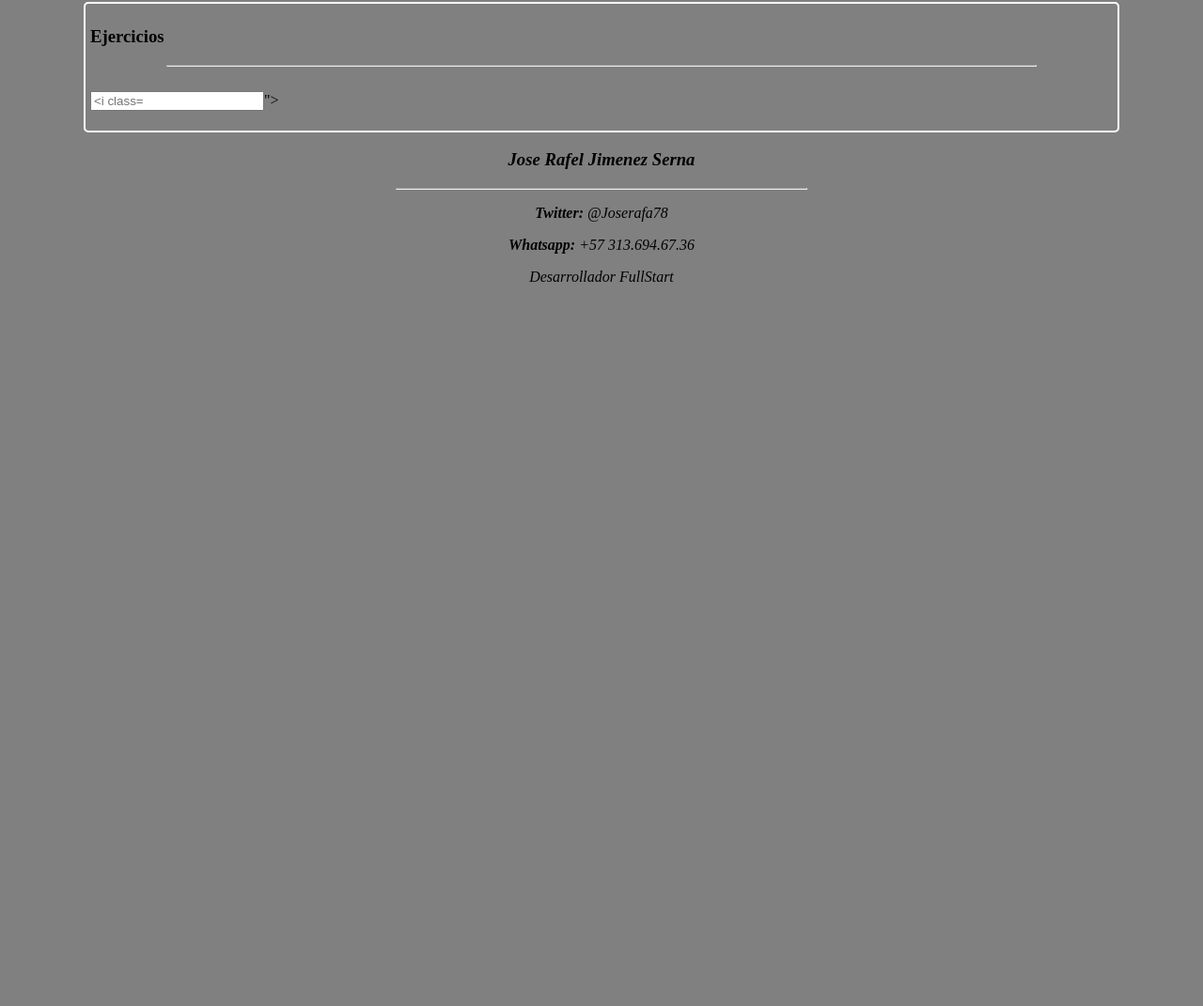
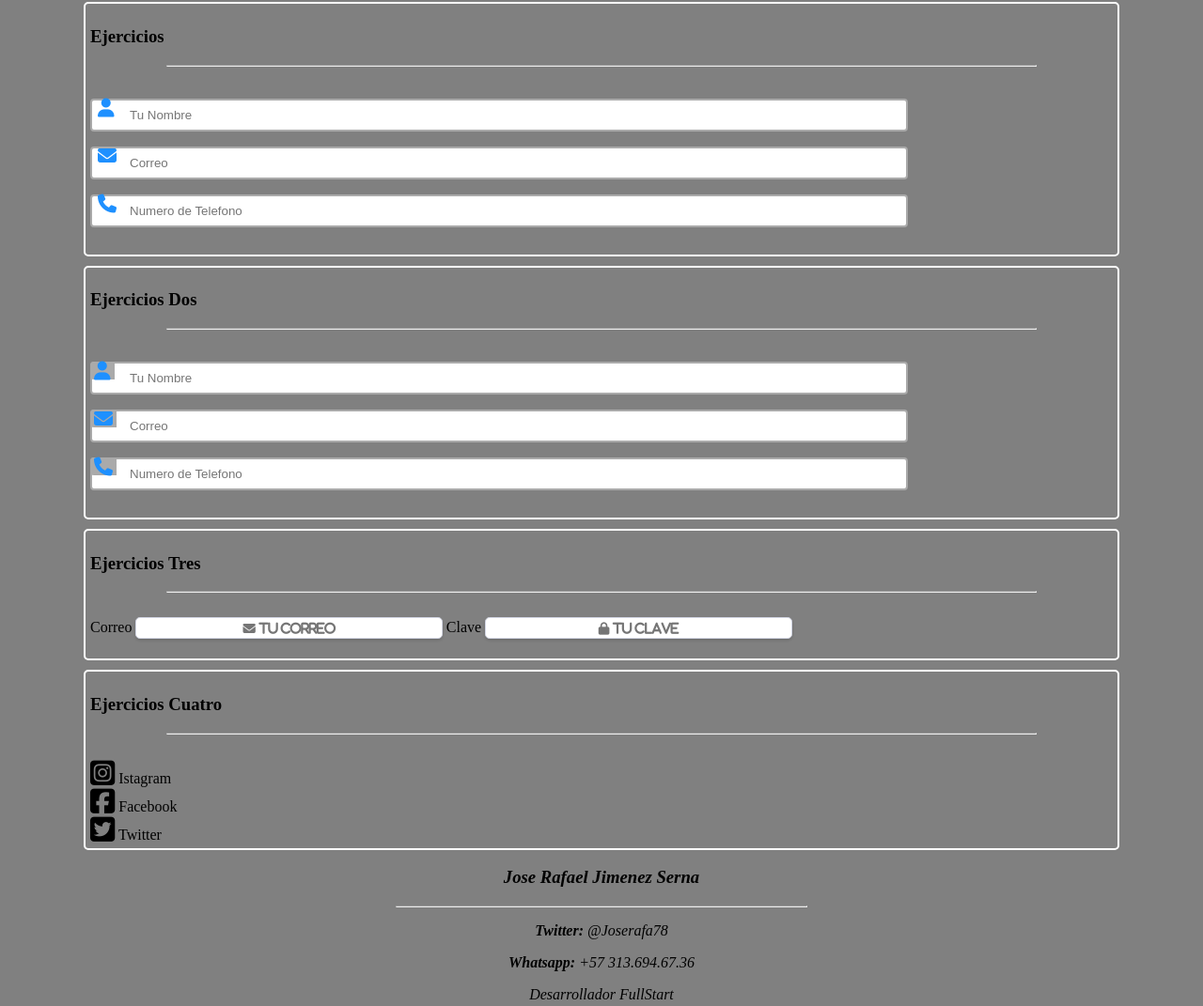
Before and after one commit to joserafa78/PseudoClases-Css, a plain HTML site: page html/iconos.html in a window 1280 px wide. Shown: the part 2447-3518 px from the top of the page at 94% size. Before the commit the page ends 2767 px from the top, so only its background shows below. Drawn offline with Linux system fonts and the light colour scheme.

Commit message:
Carge Iconos

```diff
--- a/css/CssIconos.css
+++ b/css/CssIconos.css
@@ -1,19 +1,88 @@
-.imagen{
-      width: 80%;
+.imagen {
+    width: 80%;
     height: 40vw;
     border: 2px solid blue;
     margin: 10px auto;
     border-radius: 3px;
 }
-#foto1{
+
+#foto1 {
     background-image: url(../img/fontA_1.jpg);
-    background-size:contain;
+    background-size: contain;
 }
-#foto2{
+
+#foto2 {
     background-image: url(../img/fontA_2.jpg);
-    background-size:contain;
+    background-size: contain;
 }
-#foto3{
+
+#foto3 {
     background-image: url(../img/fontA_3.jpg);
-    background-size:contain;
+    background-size: contain;
 }
+
+/*Iconos en Formulario*/
+/*ling: https://www.youtube.com/watch?v=rWjntaq4FW4 */
+input[type=text] {
+    width: 80%;
+    border: 2px solid #aaa;
+    border-radius: 4px;
+    margin: 8px 0px;
+    outline: none;
+    padding: 8px;
+    box-sizing: border-box;
+    transition: 3s;
+
+}
+
+input[type=text]:focus {
+    border-color: dodgerblue;
+    box-shadow: 0 0 8px 0 dodgerblue;
+}
+
+.inputWithIcon input[type=text] {
+    padding-left: 40px;
+}
+
+.inputWithIcon {
+    position: relative;
+}
+
+.inputWithIcon i {
+    position: absolute;
+    left: 0px;
+    top: 8px;
+    padding: 9px 8px;
+    color: #aaa;
+    transition: 3s;
+}
+
+.inputWithIcon input[type=text] + i {
+    color: dodgerblue;
+}
+
+.inputIconBg i {
+    background-color: #aaa;
+    color: #fff;
+    padding: 9px 4px;
+    border-radius: 4px 0 0 4px;
+}
+
+/*Segundo ling: https://www.youtube.com/watch?v=yKEHm-SHl98&t=316s*/
+.icono-placeholder {
+    padding: 0.25em 0.6em;
+    border-radius: 0.3rem;
+    border: 1px solid #d3d6e4;
+    text-align: center;
+    box-shadow: 0 2px 3px rgba(0 0 0 / 0.15);
+    width: 30%;
+    font-family: Fontawesome; /*Inportante escribir esto*/
+    font-weight: 1000;
+
+
+}
+.iconDiseno{
+    font-size: 30px;
+    color: black;
+
+}
--- a/html/iconos.html
+++ b/html/iconos.html
@@ -3,12 +3,14 @@
 
 <head>
     <title>Icono</title>
+     <meta name="viewport" content="width=device-width, user-scalable=no, inicial-escale=1, minium-secale=1">
     <meta name="Iconos" content="Academico">
     <meta charset="utf-8">
     <link rel="stylesheet" href="../css/CssPrincipal.css">
     <link rel="stylesheet" href="../css/CssIconos.css">
     <!-fontawesome->
         <script src="https://kit.fontawesome.com/cbc774aed7.js" crossorigin="anonymous"></script>
+
 
 </head>
 
@@ -42,7 +44,7 @@
     </div>
     <aside id="aside1">
         <h3>Paso 1</h3>
-        <p>Entra al Navegador  y coloca la direccion </p>
+        <p>Entra al Navegador y coloca la direccion </p>
         <a href="#">FontAnwesome</a>
         <hr>
         <br>
@@ -64,25 +66,96 @@
         <br>
         <div id="foto3" class="imagen"></div>
     </aside>
+
+
     <aside id="aside_iconos">
         <h3>Ejercicios</h3>
         <hr>
         <br>
-        <form action="formulario1">
-            <label for="nombre">
-                <input type="text" id="nombre" placeholder="<i class="fas fa-user"></i>">
+        <form action="form_iconos" id="form_iconos">
 
-            </label>
+            <div class="inputWithIcon">
+                <input type="text" placeholder="Tu Nombre">
+                <i class="fas fa-user fa-lg -fa-fw"></i>
+            </div>
+            <div class="inputWithIcon">
+                <input type="text" placeholder="Correo">
+                <i class="fas fa-envelope fa-lg -fa-fw"></i>
+            </div>
+            <div class="inputWithIcon">
+                <input type="text" placeholder="Numero de Telefono">
+                <i class="fas fa-phone fa-lg -fa-fw"></i>
+            </div>
 
         </form>
     </aside>
+
+    <aside id="aside_iconos">
+        <!---**********-->
+        <h3>Ejercicios Dos</h3>
+        <hr>
+        <br>
+        <form action="form_iconos2" id="form_iconos">
+<div class="inputWithIcon inputIconBg">
+                <input type="text" placeholder="Tu Nombre">
+                <i class="fas fa-user fa-lg -fa-fw"></i>
+            </div>
+            <div class="inputWithIcon inputIconBg">
+                <input type="text" placeholder="Correo">
+                <i class="fas fa-envelope fa-lg -fa-fw"></i>
+            </div>
+            <div class="inputWithIcon inputIconBg">
+                <input type="text" placeholder="Numero de Telefono">
+                <i class="fas fa-phone fa-lg -fa-fw"></i>
+            </div>
+        </form>
+    </aside>
+
+    <aside id="aside_iconos">
+        <!---**********-->
+        <h3>Ejercicios Tres</h3>
+        <hr>
+        <br>
+        <form action="form_iconos2" id="form_iconos">
+
+            <div >
+              <label for="">Correo</label>
+                <input type="email" placeholder="&#xf0e0; Tu Correo" class="icono-placeholder">
+               <label for="">Clave</label>
+                <input type="password" placeholder="&#xf023; Tu Clave" class="icono-placeholder">
+
+            </div>
+            </form>
+
+    </aside>
+
+     <aside id="aside_iconos">
+        <!---**********-->
+        <h3>Ejercicios Cuatro</h3>
+        <hr>
+        <br>
+        <div>
+
+            <i class="fab fa-instagram-square iconDiseno"></i>
+           <label > Istagram</label> <br>
+
+           <i class="fab fa-facebook-square iconDiseno"></i>
+           <label >Facebook</label><br>
+
+           <i class="fab fa-twitter-square iconDiseno"></i>
+           <label for="">Twitter</label>
+          </div>
+
+    </aside>
     <footer>
         <address>
-            <h3>Jose Rafel Jimenez Serna</h3>
+            <h3>Jose Rafael Jimenez Serna</h3>
             <hr size="2">
             <p> <strong>Twitter:</strong> @Joserafa78 </p>
             <p> <strong>Whatsapp:</strong> +57 313.694.67.36 </p>
             <p> Desarrollador FullStart </p>
         </address>
     </footer>
-</body></html>
+</body>
+
+</html>
```
Also changed, not shown: html/clases.html (+3 -2 lines), html/elementos.html (+9 -6 lines), html/formularios.html (+6 -5 lines), index.html (+3 -2 lines), css/CssFormularis.css (line endings or trailing spaces). Lines whose indentation alone changed are shown as unchanged.
